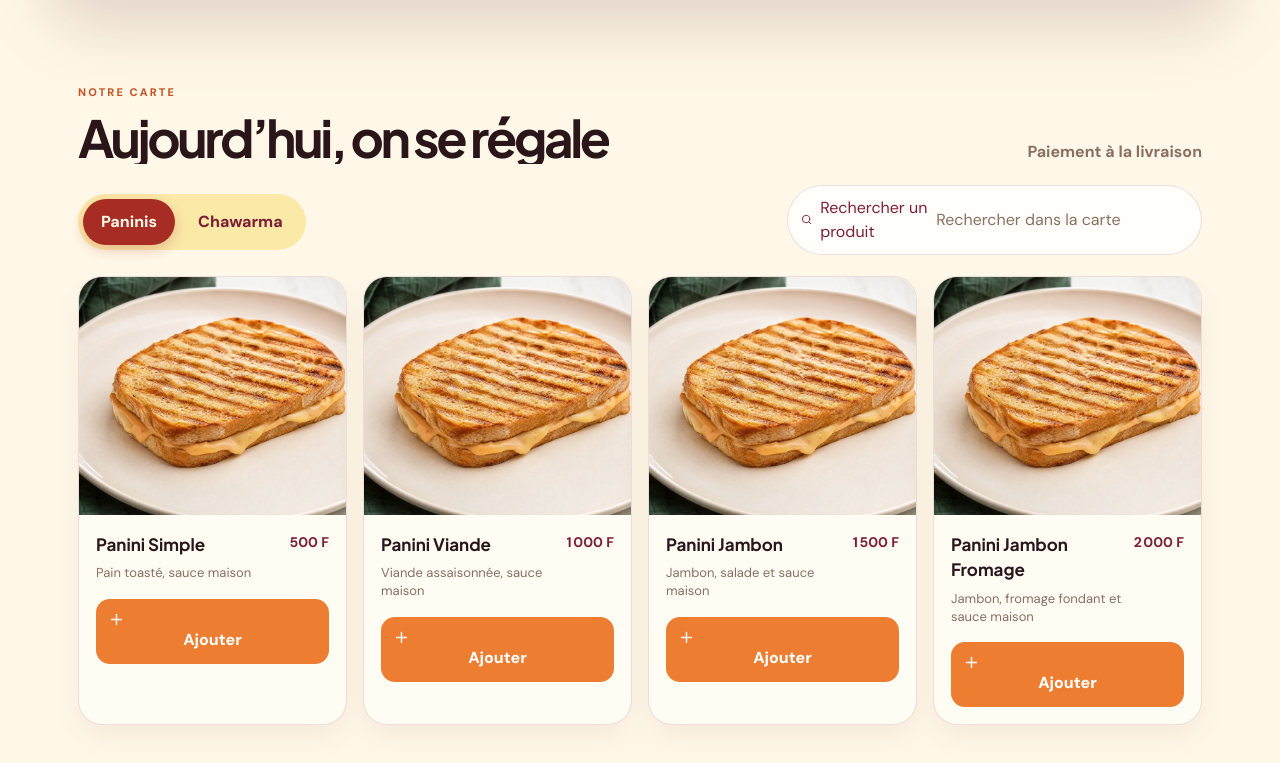
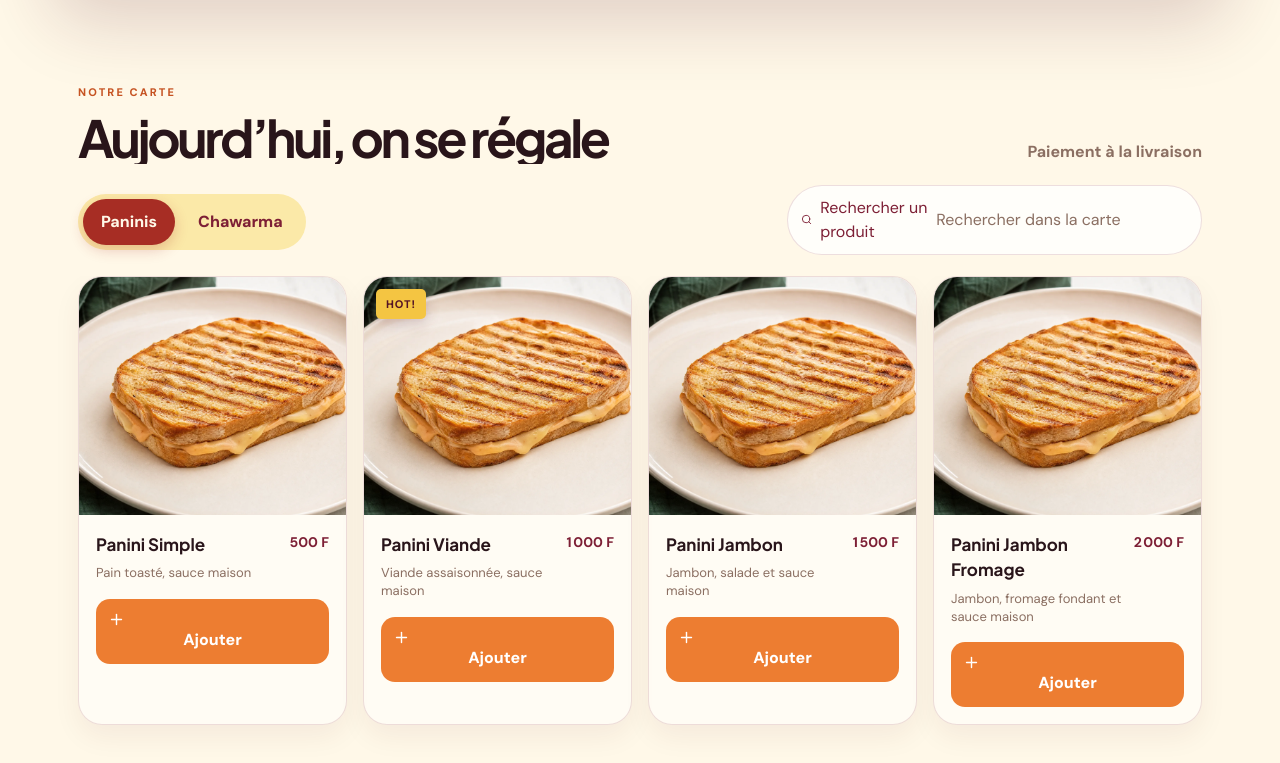
Before and after one commit to sieni7/panini-gloire, a React (Vite) app in the folder client/: page / in a window 1280 px wide. Shown: the part 726-1489 px from the top of the page. Built offline with nearby package versions, Linux system fonts and the light colour scheme.

Commit message:
feat: highlight panini viande as hot

```diff
--- a/client/src/index.css
+++ b/client/src/index.css
@@ -77,6 +77,7 @@ button:focus-visible, a:focus-visible, input:focus-visible { outline: 3px solid
 .product-grid { display: grid; grid-template-columns: repeat(4, 1fr); gap: 16px; }
 .product-card { position: relative; background: rgba(255,255,255,.52); border: 1px solid var(--line); border-radius: 24px; overflow: hidden; box-shadow: 0 12px 28px rgba(84,20,38,.06); animation: rise 500ms var(--ease-out) both; animation-delay: var(--delay); }
 .product-image { aspect-ratio: 1.12; background-position: center; background-size: cover; }
+.product-badge { position: absolute; top: 12px; left: 12px; padding: 7px 10px; border-radius: 5px; background: var(--maize); color: var(--burgundy-deep); font-size: 11px; font-weight: 950; letter-spacing: .08em; box-shadow: 0 5px 14px rgba(84,20,38,.18); }
 .quantity-badge { position: absolute; top: 12px; right: 12px; min-width: 38px; padding: 7px 9px; border-radius: 999px; background: var(--maize); color: var(--burgundy-deep); font-weight: 950; text-align: center; box-shadow: 0 5px 14px rgba(84,20,38,.18); }
 .product-info { padding: 17px 17px 0; display: flex; justify-content: space-between; gap: 10px; }
 .product-info h3 { margin: 0; color: var(--cacao); font-family: "Plus Jakarta Sans", sans-serif; font-size: 17px; }
--- a/client/src/pages/Home.tsx
+++ b/client/src/pages/Home.tsx
@@ -5,7 +5,7 @@ import { ArrowRight, ChevronRight, Minus, Plus, Search, ShoppingBag, Sparkles, X
 // Style reminder: enseigne solaire d’Abidjan, bordeaux signal, jaune maïs, orange toasté, surfaces ivoire et composition éditoriale décalée.
 const products = [
   { id: "simple", name: "Panini Simple", description: "Pain toasté, sauce maison", price: 500, category: "Panini", image: "/assets/panini-gloire-panini-simple.webp" },
-  { id: "viande", name: "Panini Viande", description: "Viande assaisonnée, sauce maison", price: 1000, category: "Panini", image: "/assets/panini-gloire-panini-simple.webp" },
+  { id: "viande", name: "Panini Viande", description: "Viande assaisonnée, sauce maison", price: 1000, category: "Panini", image: "/assets/panini-gloire-panini-simple.webp", badge: "HOT!" },
   { id: "jambon", name: "Panini Jambon", description: "Jambon, salade et sauce maison", price: 1500, category: "Panini", image: "/assets/panini-gloire-panini-simple.webp" },
   { id: "jambon-fromage", name: "Panini Jambon Fromage", description: "Jambon, fromage fondant et sauce maison", price: 2000, category: "Panini", image: "/assets/panini-gloire-panini-simple.webp" },
   { id: "chawarma", name: "Chawarma Poulet", description: "Poulet mariné, salade et sauce blanche", price: 1500, category: "Chawarma", image: "/assets/panini-gloire-chawarma.webp" },
@@ -55,7 +55,7 @@ export default function Home() {
 
     <section id="menu" className="menu-section"><div className="section-heading"><div><p className="eyebrow dark">NOTRE CARTE</p><h2>Aujourd’hui, on se régale</h2></div><span className="delivery-note">Paiement à la livraison</span></div>
       <div className="catalog-tools"><div className="category-tabs" role="tablist">{(["Panini", "Chawarma"] as const).map((item) => <button key={item} className={category === item ? "active" : ""} onClick={() => setCategory(item)} role="tab" aria-selected={category === item}>{item}{item === "Panini" ? "s" : ""}</button>)}</div><label className="search-box"><Search size={17} /><span className="sr-only">Rechercher un produit</span><input value={query} onChange={(event) => setQuery(event.target.value)} placeholder="Rechercher dans la carte" /></label></div>
-      <div className="product-grid">{visible.map((product, index) => <article className="product-card" style={{ "--delay": `${index * 70}ms` } as React.CSSProperties} key={product.id}><div className="product-image" style={{ backgroundImage: `url(${product.image})` }} />{cart.find((item) => item.id === product.id)?.quantity ? <span className="quantity-badge">x{cart.find((item) => item.id === product.id)?.quantity}</span> : null}<div className="product-info"><div><h3>{product.name}</h3><p>{product.description}</p></div><strong>{formatCFA(product.price)}</strong></div><button className="add-button" onClick={() => { add(product); setCartOpen(true); }}><Plus size={17} /> Ajouter</button></article>)}</div></section>
+      <div className="product-grid">{visible.map((product, index) => <article className="product-card" style={{ "--delay": `${index * 70}ms` } as React.CSSProperties} key={product.id}><div className="product-image" style={{ backgroundImage: `url(${product.image})` }} />{product.badge ? <span className="product-badge">{product.badge}</span> : null}{cart.find((item) => item.id === product.id)?.quantity ? <span className="quantity-badge">x{cart.find((item) => item.id === product.id)?.quantity}</span> : null}<div className="product-info"><div><h3>{product.name}</h3><p>{product.description}</p></div><strong>{formatCFA(product.price)}</strong></div><button className="add-button" onClick={() => { add(product); setCartOpen(true); }}><Plus size={17} /> Ajouter</button></article>)}</div></section>
 
     {count > 0 && <button type="button" className="cart-bar" onClick={() => setCartOpen(true)} aria-label={`Ouvrir le panier, ${count} article${count > 1 ? "s" : ""}`}><span className="cart-bar-label"><span className="cart-icon"><ShoppingBag size={18} /></span><strong>{count} article{count > 1 ? "s" : ""}</strong><small>dans votre panier</small></span><strong>{formatCFA(total)}</strong></button>}
 
```
Also changed, not shown: 1 other file (tests, documents, lock files or other folders).
